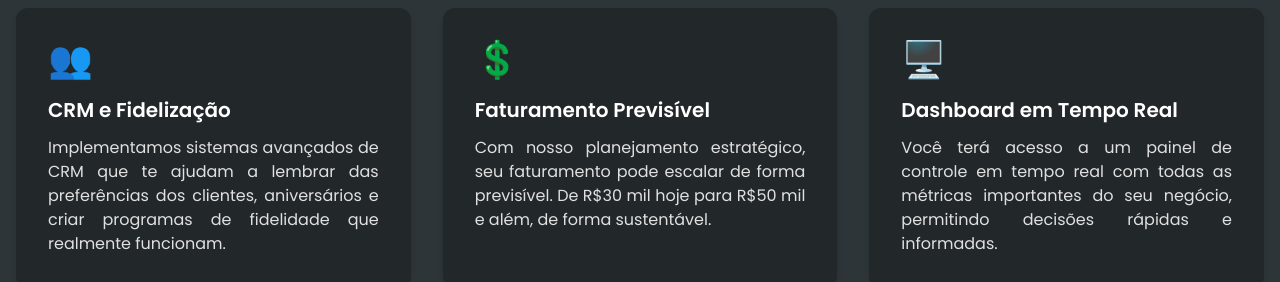
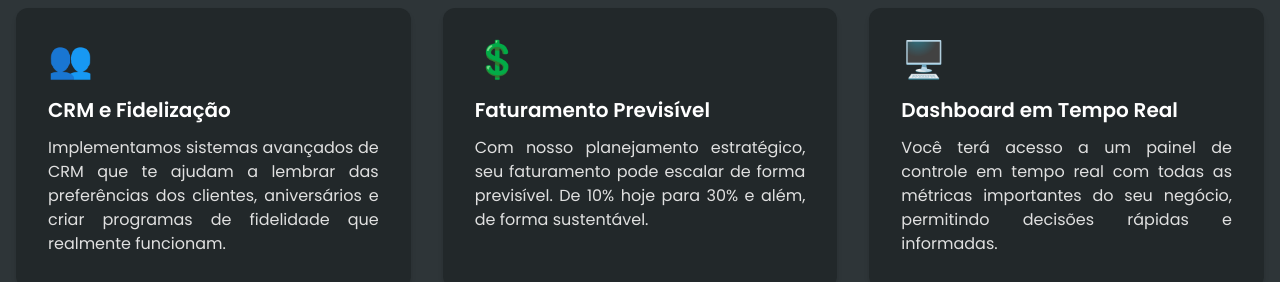
Before and after one commit to ludhill/BarbeariaGrowth, a plain HTML site: page index.html in a window 1280 px wide. Shown: the part 1640-1922 px from the top of the page. Drawn offline with nearby package versions, Linux system fonts and the light colour scheme.

Commit message:
porcentagem

```diff
--- a/index.html
+++ b/index.html
@@ -107,7 +107,7 @@
                 <div class="bg-grafite p-8 rounded-xl shadow-md benefit-card">
                     <div class="text-4xl mb-4">💲</div>
                     <h3 class="text-xl font-semibold text-branco-puro mb-3">Faturamento Previsível</h3>
-                    <p class="text-cinza-texto text-justify">Com nosso planejamento estratégico, seu faturamento pode escalar de forma previsível. De R$30 mil hoje para R$50 mil e além, de forma sustentável.</p>
+                    <p class="text-cinza-texto text-justify">Com nosso planejamento estratégico, seu faturamento pode escalar de forma previsível. De 10% hoje para 30% e além, de forma sustentável.</p>
                 </div>
 
                 <div class="bg-grafite p-8 rounded-xl shadow-md benefit-card">
```
